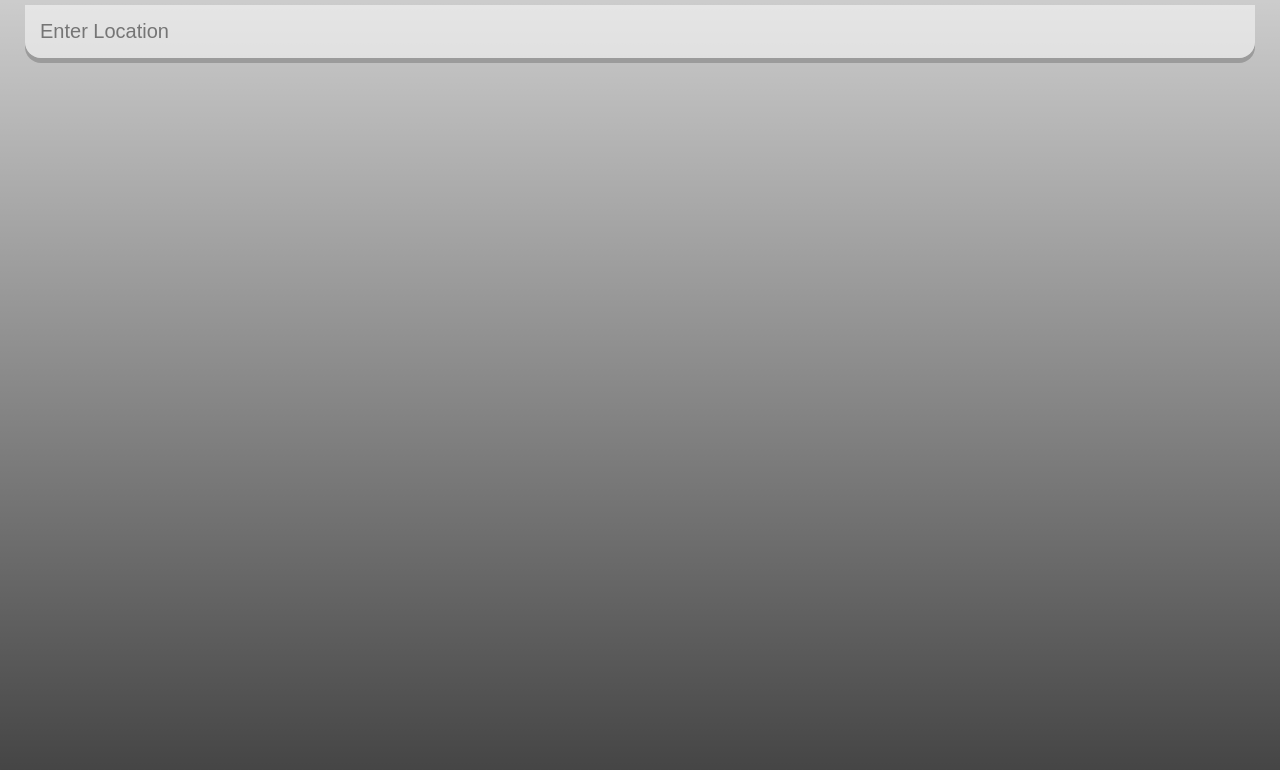
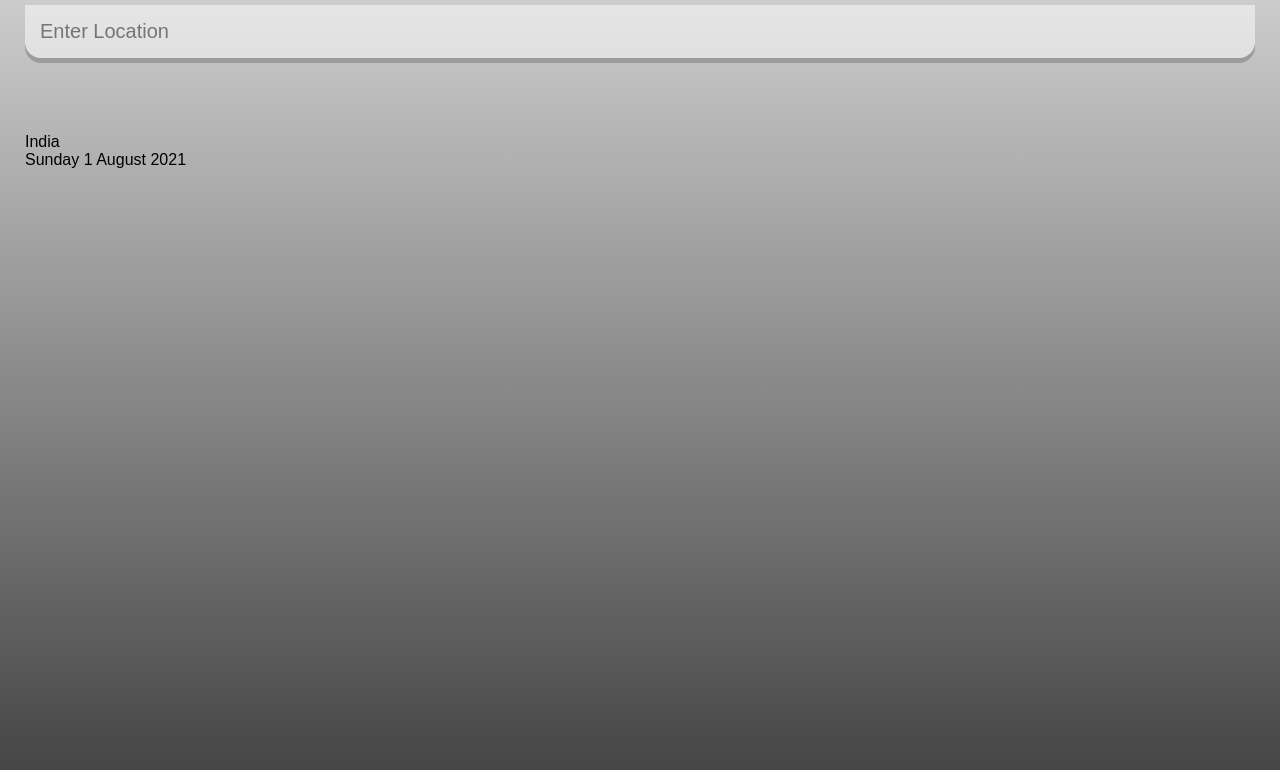
Before and after one commit to swarina/Weather-App-React, a React (Create React App) app: page / in a window 1280 px wide. Shown: the top 770 px of the page. Built offline with nearby package versions, Linux system fonts and the light colour scheme.

Commit message:
Add: Date, day, Location display

```diff
--- a/src/App.js
+++ b/src/App.js
@@ -4,6 +4,39 @@
 const api = {
   key: "e32b604e9e53656e3f87f1ff8f73ccfe",
   base: "https://api.openweathermap.org/data/2.5/",
+};
+
+const dateBuilder = (d) => {
+  let months = [
+    "January",
+    "February",
+    "March",
+    "April",
+    "May",
+    "June",
+    "July",
+    "August",
+    "September",
+    "October",
+    "November",
+    "December",
+  ];
+  let days = [
+    "Sunday",
+    "Monday",
+    "Tuesday",
+    "Wednesday",
+    "Thursday",
+    "Friday",
+    "Saturday",
+  ];
+
+  let day = days[d.getDay()];
+  let date = d.getDate();
+  let month = months[d.getMonth()];
+  let year = d.getFullYear();
+
+  return `${day} ${date} ${month} ${year}`;
 };
 
 function App() {
@@ -17,6 +50,10 @@
             placeholder="Enter Location"
           />
         </div>
+        <div className="location-box">
+          <div className="location">India</div>
+          <div className="date">{dateBuilder(new Date())}</div>
+        </div>
       </main>
     </div>
   );
```
Also changed, not shown: src/assets/warm-bg.jpg (deleted).
